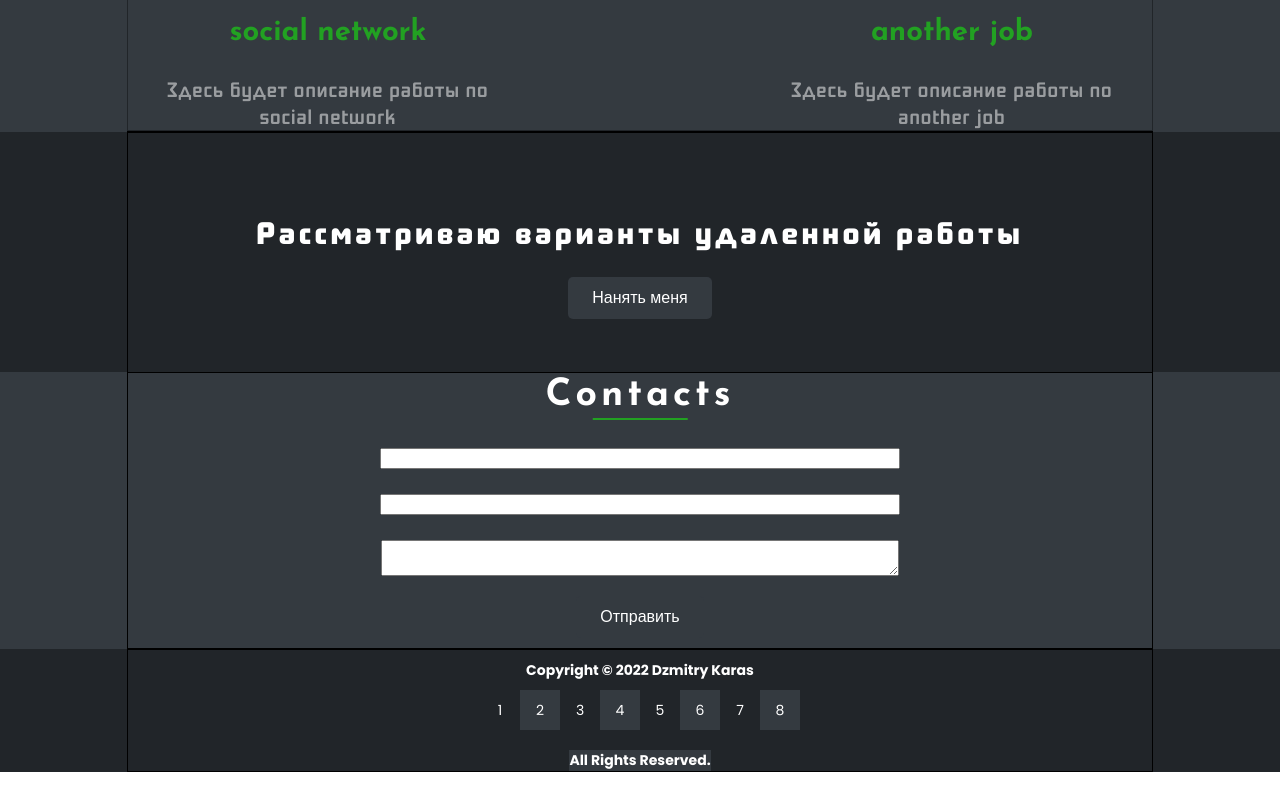
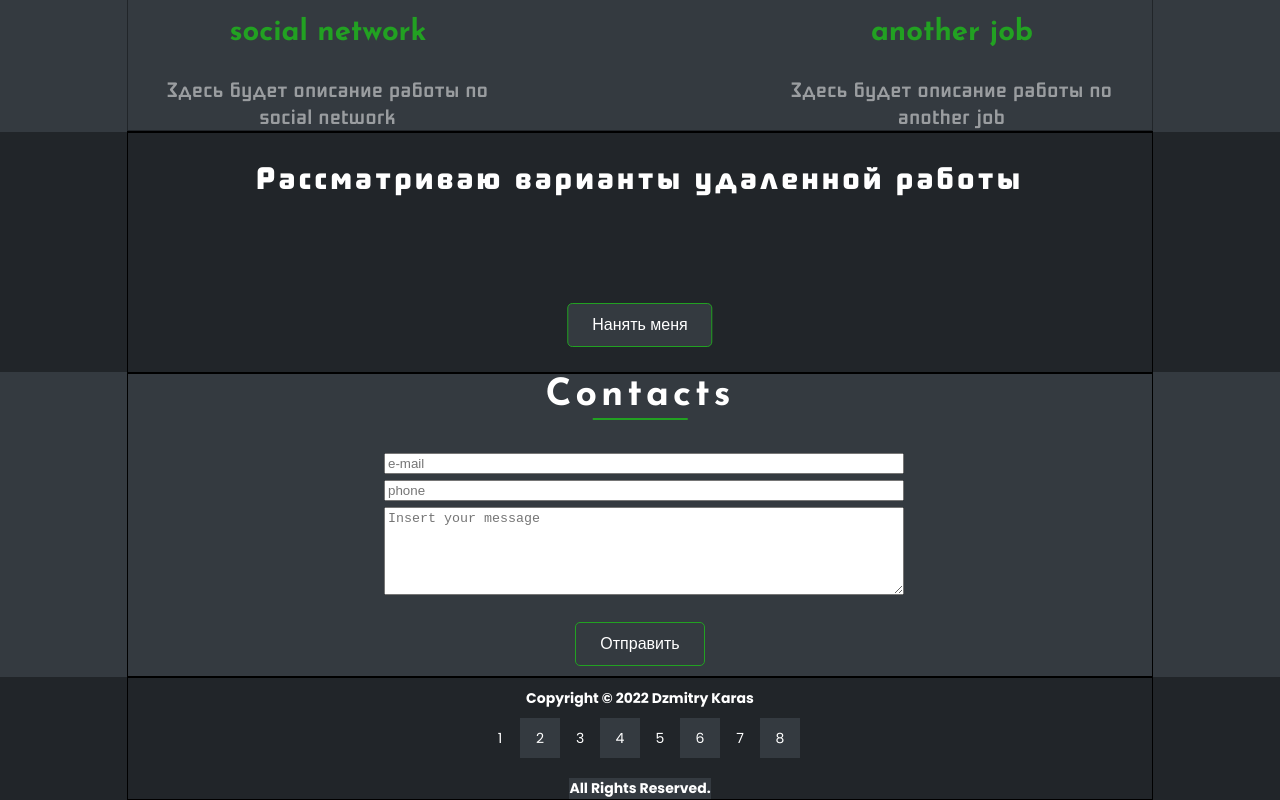
Before and after one commit to dzmitriy78/resume, a React (Create React App) app: page / in a window 1280 px wide. Shown: the part 1812-2612 px from the top of the page. Before the commit the page ends 2584 px from the top, so only its background shows below. Built offline with nearby package versions, Linux system fonts and the light colour scheme.

Commit message:
add ContactsForm

```diff
--- a/package.json
+++ b/package.json
@@ -10,6 +10,7 @@
     "@types/node": "^16.11.22",
     "@types/react": "^17.0.39",
     "@types/react-dom": "^17.0.11",
+    "formik": "^2.2.9",
     "node-sass": "^7.0.1",
     "react": "^17.0.2",
     "react-dom": "^17.0.2",
--- /dev/null
+++ b/src/common/components/form/ContactsForm.tsx
@@ -0,0 +1,53 @@
+import React from 'react';
+import styles from "./../../../contacts/Contacts.module.scss"
+import {ErrorMessage, Field, Form, Formik} from "formik";
+
+interface Values {
+    email: string
+    phone: string
+    message: string
+}
+
+interface Errors {
+    email?: string
+}
+
+const ContactsForm = () => {
+    return (
+        <Formik
+            initialValues={{email: "", phone: "", message: ""}}
+            validate={values => {
+                const errors: Errors = {};
+                if (!values.email) {
+                    errors.email = 'Required';
+                } else if (
+                    !/^[A-Z\d._%+-]+@[A-Z\d.-]+\.[A-Z]{2,}$/i.test(values.email)
+                ) {
+                    errors.email = 'Invalid email address';
+                }
+                return errors;
+            }}
+            onSubmit={async (values: Values) => {
+                await new Promise((r) => setTimeout(r, 500));
+                alert(JSON.stringify(values, null, 2));
+            }}
+        >
+            {() => (
+                <Form className={styles.form}>
+                    <Field className={styles.input} type={'text'} name={'email'} placeholder={'e-mail'}/>
+                    <div style={{color: "orange"}}>
+                        <ErrorMessage name="email" component="div"/>
+                    </div>
+                    <Field className={styles.input} type={'phone'} name={'phone'} placeholder={'phone'}/>
+                    <div style={{color: "orange"}}>
+                        <ErrorMessage name="phone" component="div"/>
+                    </div>
+                    <Field component={"textarea"} name={'message'} placeholder={'Insert your message'}/>
+                    <button type={'submit'} className={styles.button}>Отправить</button>
+                </Form>
+            )}
+        </Formik>
+    )
+}
+
+export default ContactsForm;
--- a/src/contacts/Contacts.module.scss
+++ b/src/contacts/Contacts.module.scss
@@ -9,8 +9,8 @@
 
     .form {
       width: 50%;
-      display: flex;
       flex-direction: column;
+      justify-content: center;
       align-items: center;
       @media screen and (max-width: 624px) {
         width: 90%;
@@ -18,6 +18,12 @@
 
       & input, & textarea {
         width: 100%;
+        margin: 5px 0 0 0;
+      }
+
+      & textarea {
+        padding: 3px;
+        height: 80px;
       }
 
       .button {
@@ -26,7 +32,7 @@
         background-color: $bgColor2;
         color: $textColor;
         font-size: 16px;
-        border: none;
+        border: 1px solid $primaryColor;
         border-radius: 5px;
         align-self: auto;
         padding: 12px 24px;
--- a/src/contacts/Contacts.tsx
+++ b/src/contacts/Contacts.tsx
@@ -2,19 +2,14 @@ import React from 'react';
 import styles from "./Contacts.module.scss"
 import stylesContainer from "../common/styles/Container.module.scss";
 import Title from "../common/components/title/Title";
+import ContactsForm from "../common/components/form/ContactsForm";
 
 const Contacts = () => {
     return (
         <div className={styles.contactsBlock}>
             <div className={`${stylesContainer.container} ${styles.contactsContainer}`}>
                 <Title title={"contacts"}/>
-                <form className={styles.form}>
-                    <input type={"text"} className={styles.input}/><br/>
-                    <input type={"text"} className={styles.input}/><br/>
-                    <textarea className={styles.textarea}/>
-                    <button type={"submit"} className={styles.button}>Отправить</button>
-                </form>
-
+                <ContactsForm/>
             </div>
         </div>
     );
--- a/src/distanceJob/DistanceJob.module.scss
+++ b/src/distanceJob/DistanceJob.module.scss
@@ -6,7 +6,9 @@
 
   .DJContainer {
     flex-direction: column;
-    justify-content: center;
+    justify-content: space-between;
+    position: relative;
+
 
     .title {
       font-family: 'Sochi2014 Bold', sans-serif;
@@ -16,14 +18,18 @@
     }
 
     .btn {
+      position: absolute;
       cursor: pointer;
       background-color: $bgColor2;
       color: $textColor;
       font-size: 16px;
-      border: none;
+      border: 1px solid $primaryColor;
       border-radius: 5px;
       align-self: auto;
       padding: 12px 24px;
+      top: 80%;
+      left: 50%;
+      transform: translate(-50%, -50%);
     }
 
     .btn:hover {
```
Also changed, not shown: 1 other file (tests, documents, lock files or other folders).
